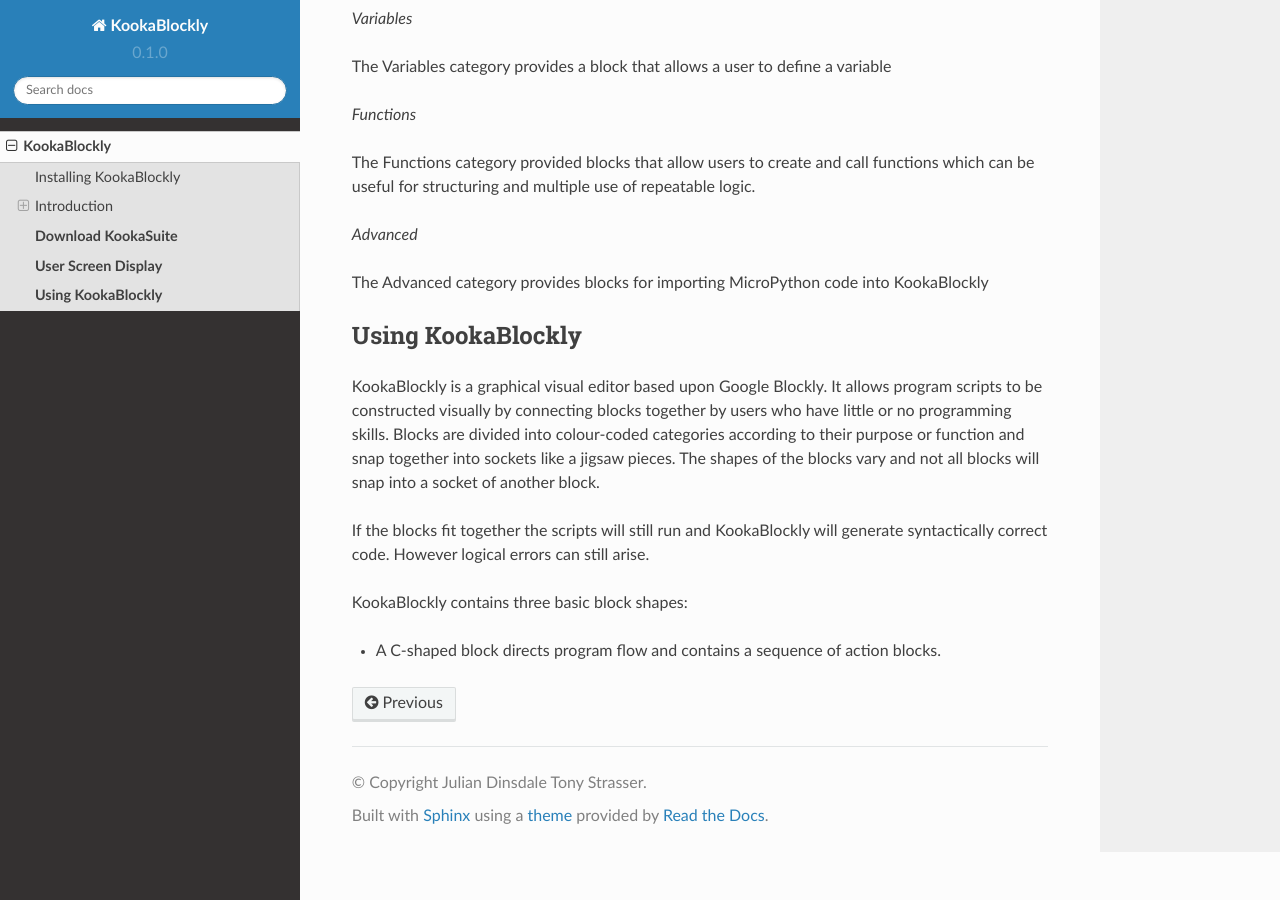
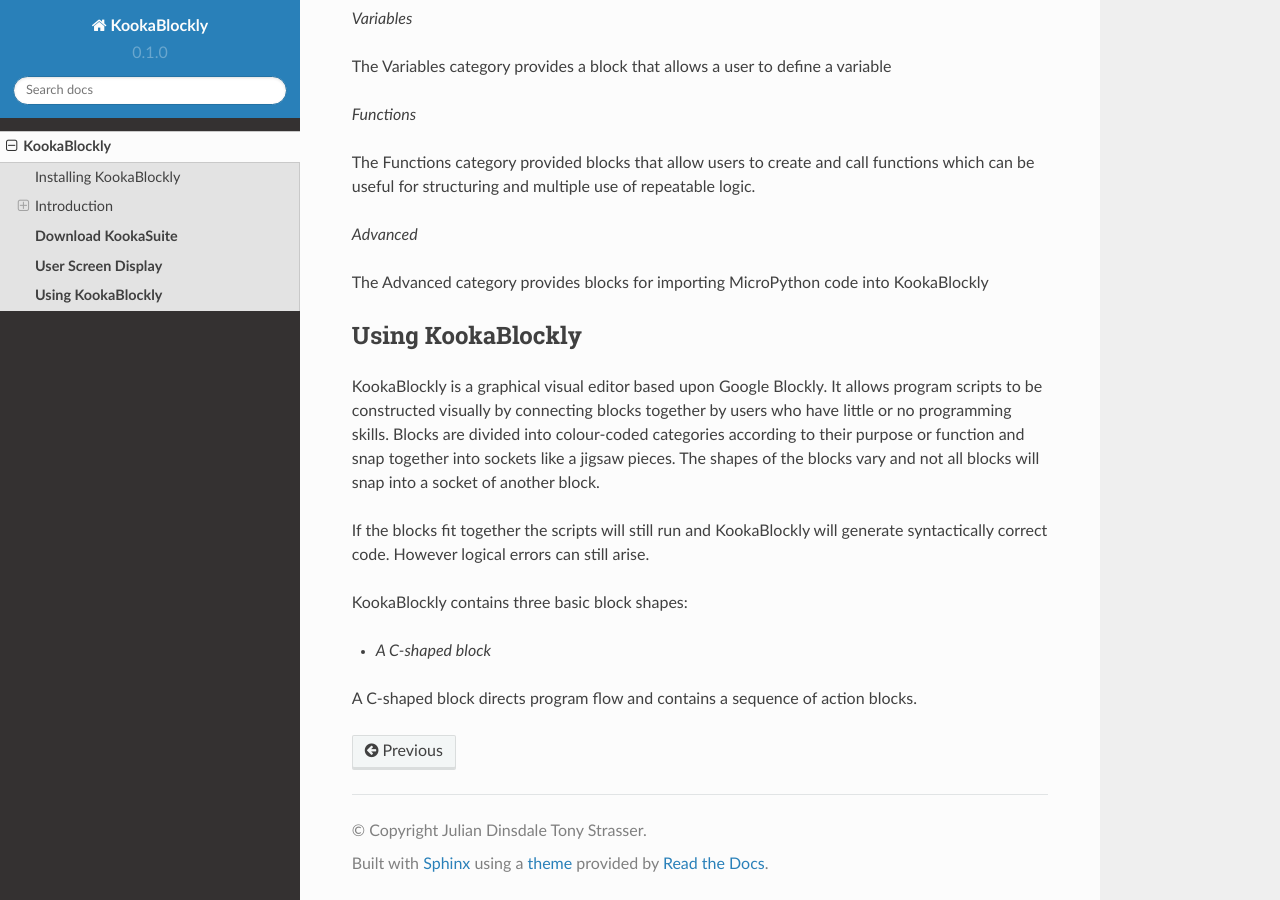
Before and after one commit to JulianDinsdale/KookaBlockly, a Sphinx documentation site: the page built from docs/source/KookaBlockly_Overview.rst, in a window 1280 px wide and 900 px high, scrolled down 9352 px. Built offline with Sphinx 7.4.7 and the Read the Docs theme 2.0.0, drawn with Linux system fonts in a browser that asks for light colours.

Commit message:
Bullet Point Try

```diff
--- a/docs/source/KookaBlockly_Overview.rst
+++ b/docs/source/KookaBlockly_Overview.rst
@@ -377,4 +377,6 @@
 
 KookaBlockly contains three basic block shapes:
 
-* A C-shaped block directs program flow and contains a sequence of action blocks.
+* *A C-shaped block*
+
+A C-shaped block directs program flow and contains a sequence of action blocks.
```
